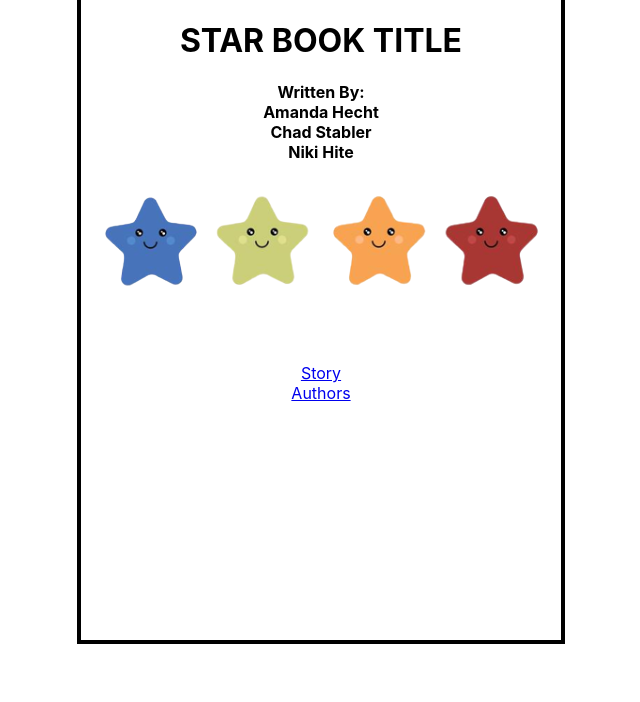
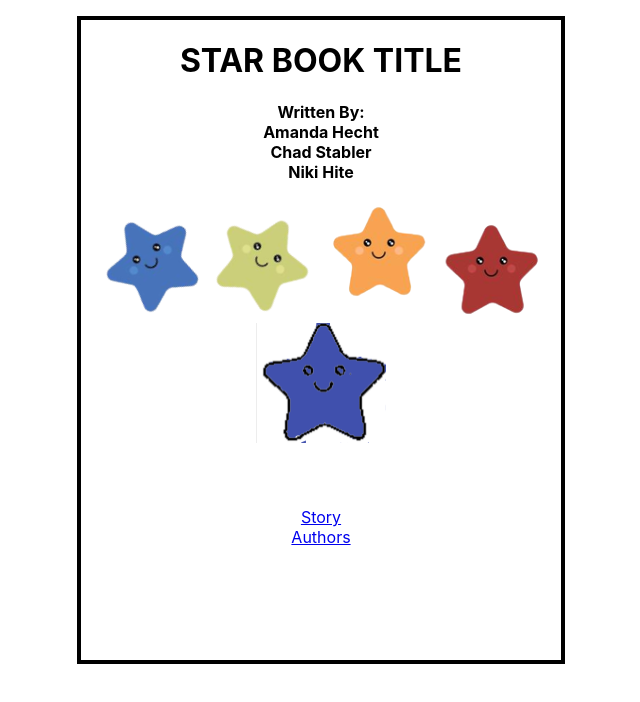
Before and after one commit to thezincCAN/starbook-frontend, a React (Create React App) app: page / in a window 1280 px wide. Shown: the top 702 px of the page, without its empty margins (319-959 px from the left). Built offline with nearby package versions, Linux system fonts and the light colour scheme.

Commit message:
keyframes connected and working

```diff
--- a/src/App.css
+++ b/src/App.css
@@ -5,6 +5,7 @@
 }
 
 .coverpage {
+  margin-top: 20px;
   outline: solid black .3em;
   height: 40em;
   width: 30em;
--- a/src/App.js
+++ b/src/App.js
@@ -1,4 +1,5 @@
 import './App.css';
+import './keyframe.css';
 import {
   BrowserRouter as Router,
   Route,
@@ -15,10 +16,11 @@ function App() {
           <div className='coverpage'>
             <h1>STAR BOOK TITLE</h1>
             <h4>Written By:<br></br>Amanda Hecht<br></br>Chad Stabler<br></br>Niki Hite</h4>
-            <img src='/images/blueStar.png'/>
-            <img src='/images/limeStar.png'/>
-            <img src='/images/orangeStar.png'/>
-            <img src='/images/burgundyStar.png'/>
+            <img className='blue' src='/images/blueStar.png'/>
+            <img className='green' src='/images/limeStar.png'/>
+            <img className='orange' src='/images/orangeStar.png'/>
+            <img className='purple' src='/images/burgundyStar.png'/>
+            <img className='clear' src='/images/clearStar2.png' height='120px'/>
             <br></br><br></br><br></br><br></br>
             <nav>
               <Link className='navLink' to='/story'>Story</Link><br></br>
--- /dev/null
+++ b/src/keyframe.css
@@ -0,0 +1,72 @@
+@keyframes clockwise {
+    from {
+        transform: rotate(0deg);
+    }
+    to {
+        transform: rotate(360deg);
+    }
+}
+
+@keyframes counterClockwise {
+    from {
+        transform: rotate(0deg);
+    }
+    to {
+        transform: rotate(-360deg);
+    }
+}
+
+@keyframes lightToDark {
+    0% {background-color: lightblue;}
+    100% {background-color: darkblue;}
+}
+
+@keyframes up {
+    0% { bottom: 0% }
+    50% { bottom: 5% }
+    100% { bottom: 0% }
+}
+
+@keyframes down {
+    0% { top: 0% }
+    50% { top: 5% }
+    100% { top: 0% }
+}
+
+.clear {
+    position: relative;
+    animation-name: lightToDark;
+    background-size: contain;
+    animation-iteration-count: infinite;
+    animation-duration: 15s;
+}
+
+.purple {
+    position: relative;
+    animation-name: down;
+    animation-iteration-count: infinite;
+    animation-duration: 5s;
+}
+
+.orange {
+    position: relative;
+    animation-name: up;
+    animation-iteration-count: infinite;
+    animation-duration: 5s;
+}
+
+.blue {
+    animation-name: clockwise;
+    position: relative;
+    animation-duration: 6s;
+    animation-iteration-count: infinite;
+    animation-timing-function: linear;
+}
+
+.green {
+    animation-name: counterClockwise;
+    position: relative;
+    animation-duration: 6s;
+    animation-iteration-count: infinite;
+    animation-timing-function: linear;
+}
```
Also changed, not shown: public/images/clearStar2.png (added), public/images/whiteStar.png (added).
